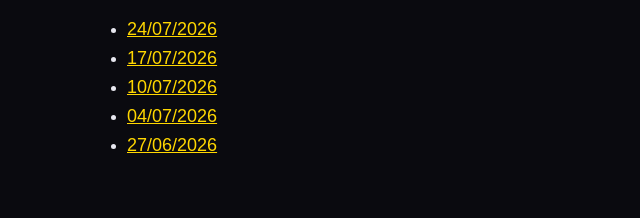
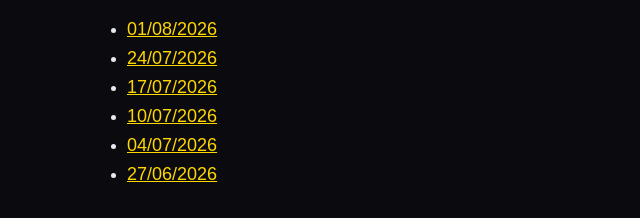
Before and after one commit to dparedes1995/gd4-reportes, a plain HTML site: page index.html in a window 1280 px wide. Shown: the part 86-304 px from the top of the page, without its empty margins (253-893 px from the left). Drawn offline with Linux system fonts and the light colour scheme.

Commit message:
Index 2026-08-01

```diff
--- a/index.html
+++ b/index.html
@@ -1 +1 @@
-<!DOCTYPE html><html lang="es"><head><meta charset="UTF-8"><meta name="viewport" content="width=device-width, initial-scale=1.0"><title>GD4 - Reportes</title><style>body{background:#0a0a0f;color:#e8e8f0;font-family:Arial,sans-serif;max-width:600px;margin:0 auto;padding:24px}h1{color:#FFD700}a{color:#FFD700;font-size:18px}li{margin:8px 0}</style></head><body><h1>&#9876; GD4 &mdash; Reportes semanales</h1><ul><li><a href="GD4_2026-07-24.html">24/07/2026</a></li><li><a href="GD4_2026-07-17.html">17/07/2026</a></li><li><a href="GD4_2026-07-10.html">10/07/2026</a></li><li><a href="GD4_2026-07-04.html">04/07/2026</a></li><li><a href="GD4_2026-06-27.html">27/06/2026</a></li></ul></body></html>
+<!DOCTYPE html><html lang="es"><head><meta charset="UTF-8"><meta name="viewport" content="width=device-width, initial-scale=1.0"><title>GD4 - Reportes</title><style>body{background:#0a0a0f;color:#e8e8f0;font-family:Arial,sans-serif;max-width:600px;margin:0 auto;padding:24px}h1{color:#FFD700}a{color:#FFD700;font-size:18px}li{margin:8px 0}</style></head><body><h1>&#9876; GD4 &mdash; Reportes semanales</h1><ul><li><a href="GD4_2026-08-01.html">01/08/2026</a></li><li><a href="GD4_2026-07-24.html">24/07/2026</a></li><li><a href="GD4_2026-07-17.html">17/07/2026</a></li><li><a href="GD4_2026-07-10.html">10/07/2026</a></li><li><a href="GD4_2026-07-04.html">04/07/2026</a></li><li><a href="GD4_2026-06-27.html">27/06/2026</a></li></ul></body></html>
```
